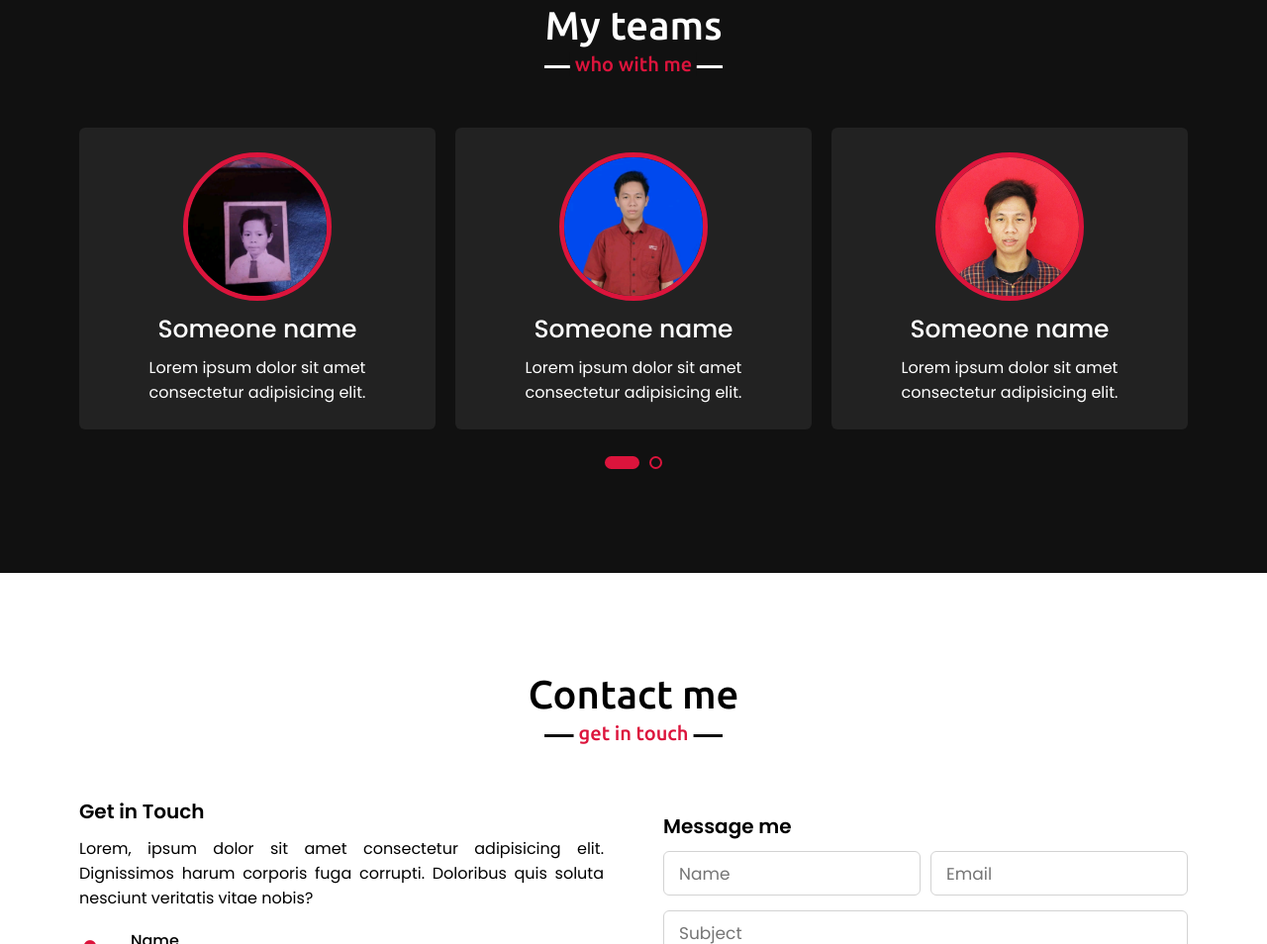
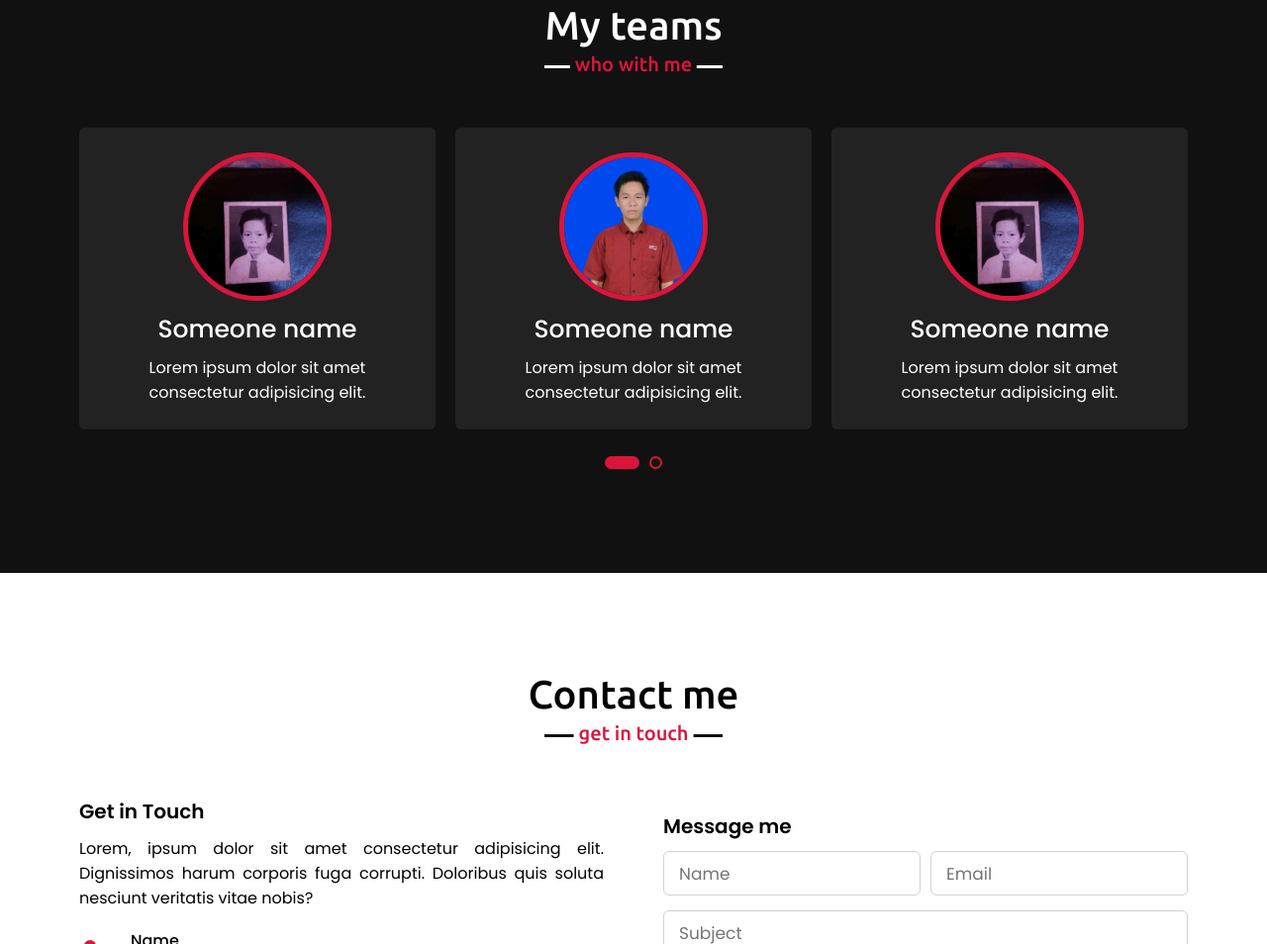
Before and after one commit to Ishakkangah/Ishakk-angah, a plain HTML site: page index.html in a window 1280 px wide. Shown: the part 2793-3747 px from the top of the page at 99% size. Drawn offline with nearby package versions, Linux system fonts and the light colour scheme.

Commit message:
Update index.html

```diff
--- a/index.html
+++ b/index.html
@@ -169,7 +169,7 @@
                 </div>
                 <div class="card">
                     <div class="box">
-                        <img src="images/Profile-3.jpg" alt="">
+                        <img src="images/profile-1.jpg" alt="">
                         <div class="text">Someone name</div>
                         <p>Lorem ipsum dolor sit amet consectetur adipisicing elit.</p>
                     </div>
```
